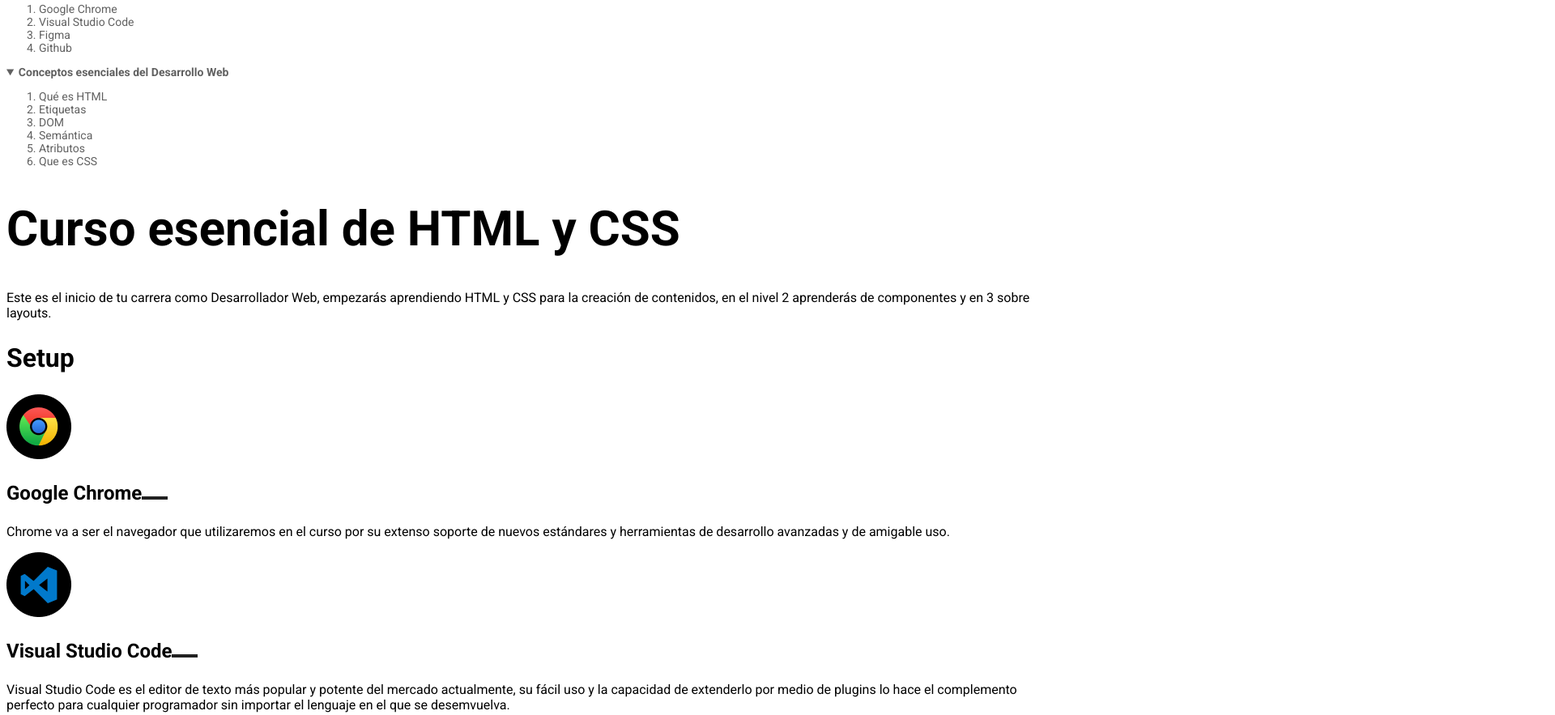
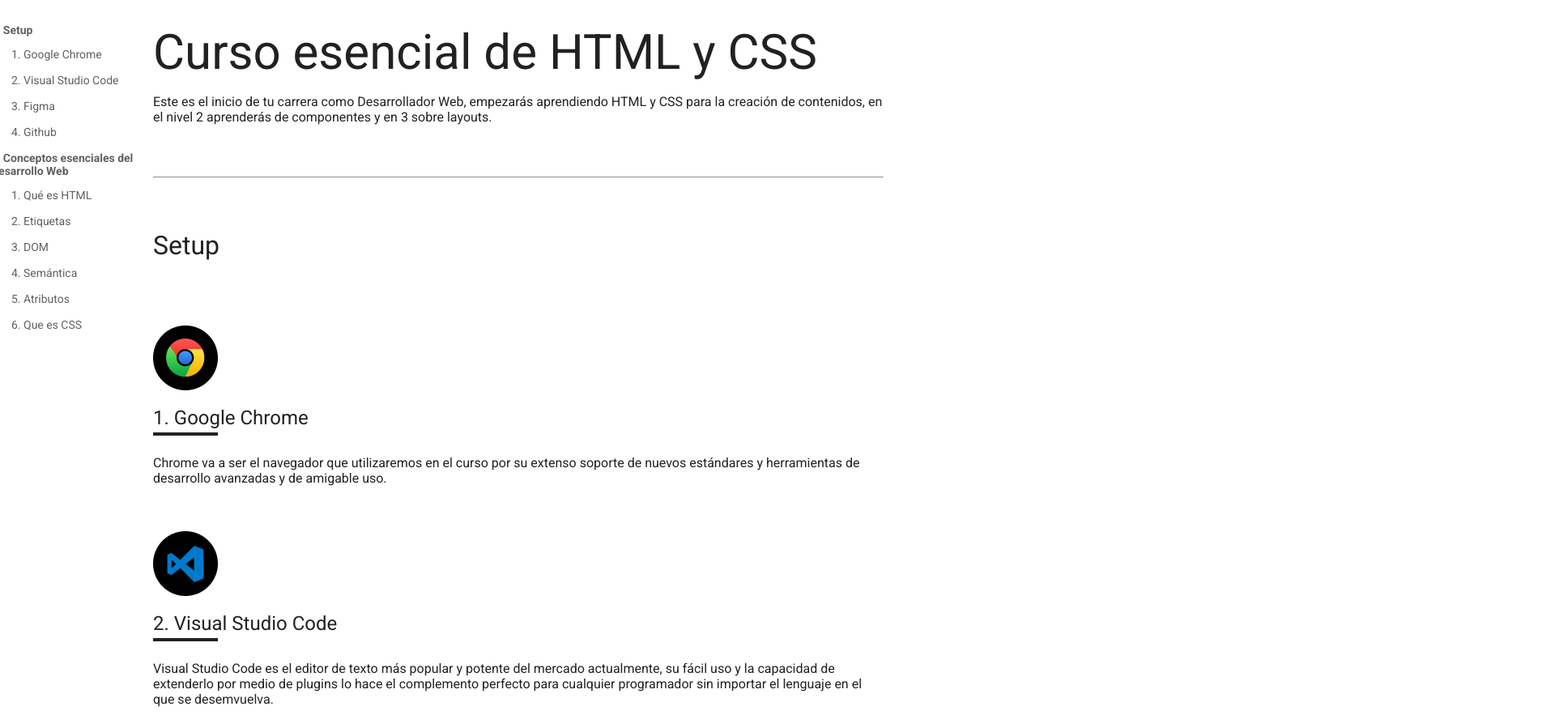
Before and after one commit to OlaldeMarco/html-css-esencial, a plain HTML site: page index.html in a window 1280 px wide. Shown: the part 385-1268 px from the top of the page at 81% size, 1920 px wide, since content can reach past the window. Drawn offline with Linux system fonts and the light colour scheme.

Commit message:
Add files via upload
Primer modulo y proyecto 1 terminado

```diff
--- /dev/null
+++ b/css/styles-logical.css
@@ -0,0 +1,65 @@
+:root {
+  font-size: 16px;
+  --gray30: #212121;
+  --gray20: #212429;
+  --gray10: #616161;
+}
+body {
+  color: var(--gray);
+  font-family: "Roboto", sans-serif;
+}
+header {
+  font-size: 14px;
+  color: var(--gray10);
+}
+header a {
+  color: var(--gray10);
+  text-decoration: none;
+}
+header a:hover {
+  color: var(--gray30);
+}
+details summary {
+  font-weight: bold;
+}
+a {
+  color: var(--gray30);
+}
+
+h1 {
+  font-size: 60px;
+}
+h2 {
+  font-size: 32px;
+}
+h3 {
+  font-size: 24px;
+}
+pre {
+  background: #fec62e;
+}
+.hero {
+  background-image: linear-gradient(
+      to top,
+      rgba(255, 255, 255, 0.4),
+      transparent
+    ),
+    url(../images/patron-1.png);
+  height: 350px;
+}
+.section-content {
+  counter-reset: tittleList;
+}
+.section-content h3 {
+  counter-increment: tittleList;
+}
+.section-content h3::before {
+  content: counter(tittleList, decimal);
+}
+main h3::after {
+  content: "";
+  width: 32px;
+  height: 4px;
+  display: inline-block;
+  background: var(--gray30);
+}
--- /dev/null
+++ b/css/styles-physical.css
@@ -0,0 +1,157 @@
+:root {
+  font-size: 16px;
+  --gray30: #212121;
+  --gray20: #212429;
+  --gray10: #616161;
+}
+html {
+  scroll-behavior: smooth;
+}
+body {
+  color: var(--gray30);
+  font-family: "Roboto", sans-serif;
+  margin: 0;
+}
+header {
+  font-size: 14px;
+  width: 188px;
+  color: var(--gray10);
+  position: absolute;
+  top: 64px;
+  left: -200px;
+  z-index: 1;
+}
+header li {
+  margin-bottom: 16px;
+}
+header a {
+  color: var(--gray10);
+  text-decoration: none;
+}
+header a:hover {
+  color: var(--gray30);
+}
+nav details summary {
+  font-weight: bold;
+}
+a {
+  color: var(--gray30);
+}
+hr {
+  margin: 64px 0;
+}
+
+h1 {
+  font-size: 60px;
+  margin-top: 64px;
+  margin-bottom: 16px;
+  font-weight: normal;
+}
+/*h1 + p {
+  margin-bottom: 64px;
+}*/
+h2 {
+  font-size: 32px;
+  margin: 64px 0 40px;
+  font-weight: normal;
+}
+h3 {
+  font-size: 24px;
+  margin-top: 16px;
+  margin-bottom: 24px;
+  font-weight: normal;
+  position: sticky;
+  top: 0;
+  background: white;
+}
+pre {
+  background: #fec62e;
+  padding: 40px;
+  font-family: "Roboto";
+  line-height: 24px;
+}
+.header {
+  position: sticky;
+  top: 0;
+}
+.header-content {
+  position: relative;
+}
+.hero {
+  background-image: linear-gradient(
+      to top,
+      rgba(255, 255, 255, 0.4),
+      transparent
+    ),
+    url(../images/patron-1.png);
+  height: 350px;
+}
+.section-content {
+  margin-top: 164px;
+  position: relative;
+}
+.section-content:first-of-type {
+  margin: 0;
+}
+.section-content + hr {
+  display: none;
+}
+.section-content {
+  counter-reset: titleList;
+}
+.section-content h3 {
+  counter-increment: titleList;
+  padding-bottom: 8px;
+}
+
+.section-content h3::before {
+  content: counter(titleList, decimal) ". ";
+}
+.section-content h3::after {
+  content: "";
+  width: 80px;
+  height: 4px;
+  display: inline-block;
+  background: var(--gray30);
+  position: absolute;
+  bottom: 0;
+  left: 0;
+}
+.section-content img {
+  margin-top: 40px;
+}
+.section-content ul li {
+  margin-bottom: 16px;
+}
+.section-content ol li {
+  line-height: 24px;
+}
+
+.wrapper {
+  width: 902px;
+  margin: auto;
+}
+.main-content {
+  background: white;
+}
+blockquote {
+  margin: 32px 0;
+  padding-left: 16px;
+  font-size: 24px;
+  border-left: 4px solid var(--gray30);
+  line-height: 24px;
+}
+blockquote span {
+  color: var(--gray10);
+}
+blockquote span::before {
+  content: "-";
+}
+.imgdom {
+  height: 470px;
+  width: 900px;
+}
+.imgcss {
+  height: 428px;
+  width: 901px;
+}
--- a/index.html
+++ b/index.html
@@ -6,7 +6,7 @@
   <meta http-equiv="X-UA-Compatible" content="IE=edge">
   <meta name="viewport" content="width=device-width, initial-scale=1.0">
   <title>El blog de Marco</title>
-  <link rel="stylesheet" href="./css/styles.css">
+  <link rel="stylesheet" href="./css/styles-physical.css">
   <link rel="preconnect" href="https://fonts.gstatic.com">
   <link href="https://fonts.googleapis.com/css2?family=Roboto:ital,wght@0,400;0,700;1,400;1,700&display=swap"
     rel="stylesheet">
@@ -14,15 +14,16 @@
 
 
 <body>
-  <div class="hero">
-
-  </div>
+  <div class="hero"></div>
+  <div class="header">
+    <div class="wrapper">
+      <div class="header-content">
         <header>
+          <nav>
             <details open>
               <summary>
                 Setup
               </summary>
-      <nav>
               <ol>
                 <li>
                   <a href="#google-chrome">
@@ -85,16 +86,21 @@
             </details>
           </nav>
         </header>
-  <main>
+      </div>
+    </div>
+  </div>
+  <main class="main">
+    <div class="wrapper">
+      <div class="main-content">
         <h1>Curso esencial de HTML y CSS</h1>
         <p>Este es el inicio de tu carrera como Desarrollador Web, empezarás aprendiendo HTML y CSS para la creación de
           contenidos,
           en el nivel 2 aprenderás de componentes y en 3 sobre layouts.</p>
-    <section class="content">
+        <hr>
+        <section class="section-content">
           <h2>
             Setup
           </h2>
-      <div>
           <img src="images/google-chrome.png" alt="logo de Google Chrome" title="logo de Google Chrome">
           <h3 id="google-chrome">Google Chrome</h3>
           <p>
@@ -103,7 +109,6 @@
             de
             desarrollo avanzadas y de amigable uso.
           </p>
-
           <img src="images/visual-studio-code.png" alt="Logo de Visual Studio Code" title="Logo de Visual Studio Code">
           <h3 id="vsc">Visual Studio Code</h3>
           <p>Visual Studio Code es el editor de texto más popular y potente del mercado actualmente, su fácil uso y la
@@ -114,25 +119,37 @@
 
           <img src="images/figma.png" alt="Logo de Figma" title="Logo de Figma">
           <h3 id="figma">Figma</h3>
-        <p>Figma es una la herramienta más popular en la actualidad para entregar diseños a los desarrolladores para su
+          <p>Figma es una la herramienta más popular en la actualidad para entregar diseños a los desarrolladores para
+            su
             implementación por su fácil uso porque puede ser usado directamente desde el navegador.</p>
 
           <img src="images/github.png" alt="Logo de Github" title="Logo de Github">
           <h3 id="git">Github</h3>
-        <p>Así como en Facebook te encuentran tus amigos, en Github te encuentran otras programadoras y programadores de
+          <p>Así como en Facebook te encuentran tus amigos, en Github te encuentran otras programadoras y programadores
+            de
             todo el
             mundo, en vez de subir fotos de tus viajes aquí subes tu código y puedes elegir hacerlo “open source” o
             guardarlo
             de
             manera privada, Github será esencial para almacenar tu futuro portafolio.</p>
-      </div>
+          <blockquote>
+            <p>
+              “Este es el inicio de tu carrera como Desarrollador Web”
+            </p>
+            <p>
+              <span>
+                Leonidas Esteban
+              </span>
+            </p>
+          </blockquote>
         </section>
         <hr>
         <section class="section-content">
 
           <h2>Conceptos esenciales del Desarrollo Web</h2>
           <h3 id="html">Qué es HTML</h3>
-      <p>Hyper Text Markup Language o Lenguaje de marcas Hipertexto. Es el componente más básico de la web. Define el
+          <p>Hyper Text Markup Language o Lenguaje de marcas Hipertexto. Es el componente más básico de la web. Define
+            el
             significado
             y la estructura del contenido.</p>
           <pre>
@@ -149,7 +166,8 @@
     &lt;/html&gt;
         </pre>
           <h3 id="etiquetas">Etiquetas</h3>
-      <p>Las etiquetas HTML van a ayudarnos a brindar una estructura y semántica al contenido de nuestro website y cada
+          <p>Las etiquetas HTML van a ayudarnos a brindar una estructura y semántica al contenido de nuestro website y
+            cada
             una
             tiene
             características y usos diferentes aunque visualmente den un resultado similar.</p>
@@ -164,12 +182,13 @@
             Software Developer.
           </p>
           <h3 id="dom">DOM</h3>
-      <p>El Document Object Model es una estructura de árbol que representará todos nuestros proyectos web como si un
+          <p>El Document Object Model es una estructura de árbol que representará todos nuestros proyectos web como si
+            un
             árbol
             genealógico fuera: padres, hijos, hermanos con niveles infinitos. cuando entendemos esta anidación podemos
             identificar
             dependencias, herencias en css y que tan complejo es nuestro proyecto.</p>
-      <img src="images/dom.png" alt="estructura de arbol DOM" title="Imagen que representa el DOM">
+          <img src="images/dom.png" alt="estructura de arbol DOM" title="Imagen que representa el DOM" class="imgdom">
           <h3 id="semantica">Semántica</h3>
           <p>La semántica le brinda sentido a cada elemento existen en un sitio web, algunos elementos será meramente
             decorativos y
@@ -178,13 +197,16 @@
             más
             relevantes que otras, esto ayudará a los motores de búsqueda como Google o Duck Duck Go a diferenciar tu
             contenido,
-        categorizar y será la herramientas más valiosa para estar en los primeros resultados de búsqueda SEO. También
+            categorizar y será la herramientas más valiosa para estar en los primeros resultados de búsqueda SEO.
+            También
             ayudará a
-        la accesibilidad de tu sitio web, para que personas con habilidades diferentes puedan entender cada contenido.
+            la accesibilidad de tu sitio web, para que personas con habilidades diferentes puedan entender cada
+            contenido.
           </p>
 
           <h3 id="atributos">Atributos</h3>
-      <p>Los atributos le dan características extra a las etiquetas para complementar información y son pre programadas
+          <p>Los atributos le dan características extra a las etiquetas para complementar información y son pre
+            programadas
             por
             el
             navegador, algunos atributos funcionan en todas las etiquetas de la misma forma como ‘class’ pero otros
@@ -192,10 +214,11 @@
             funcionan en solo alguna etiquetas como src</p>
 
           <h3 id="css">CSS</h3>
-      <p>Hojas de Estilo en Cascada (del inglés Cascading Style Sheets) o CSS es el lenguaje de estilos utilizado para
+          <p>Hojas de Estilo en Cascada (del inglés Cascading Style Sheets) o CSS es el lenguaje de estilos utilizado
+            para
             describir
             la presentación de documentos HTML</p>
-      <img src="images/image 5.png" alt="Imagen de CSS" title="Imágen de css">
+          <img src="images/image 5.png" alt="Imagen de CSS" title="Imágen de css" class="imgcss">
         </section>
         <section class="section-content">
           <h2>Modelo de caja</h2>
@@ -233,6 +256,8 @@
           Si tienes dudas escribeme al correo:
           <a href="mailto:marcoantonioolca@gmail.com">marcoantonioolca@gmail.com</a>
         </p>
+      </div>
+    </div>
   </main>
 </body>
 
```
Lines whose indentation alone changed are shown as unchanged.
